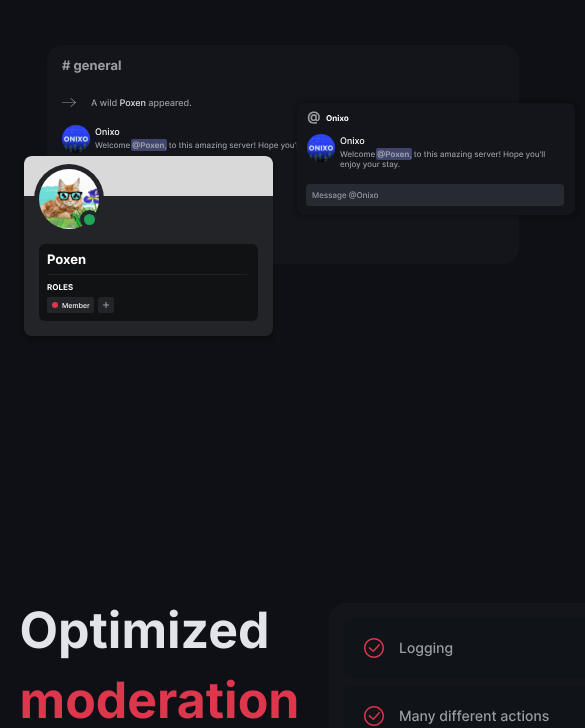
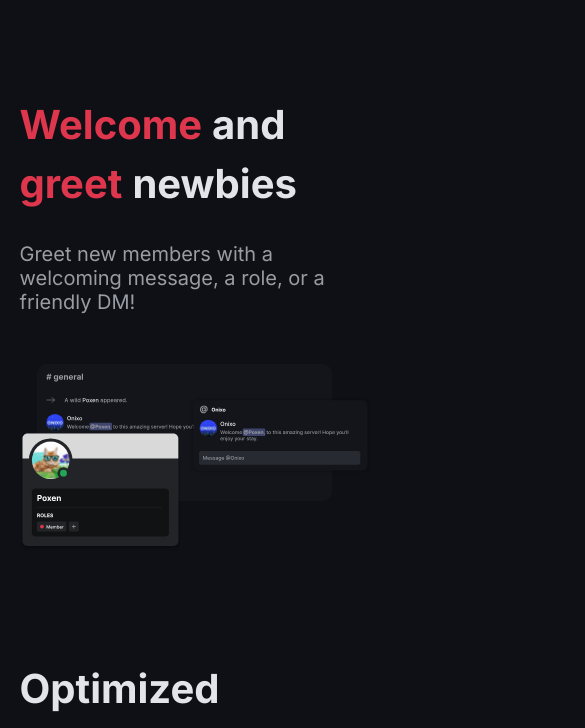
Before and after one commit to Poxie/onixo-new, a Next.js app in the folder frontend/: page / in a window 390 px wide. Shown: the part 2463-3191 px from the top of the page, 585 px wide, since content can reach past the window. Built offline with nearby package versions, Linux system fonts and the light colour scheme.

Commit message:
Made tiles responsive

```diff
--- a/frontend/components/home/Home.module.scss
+++ b/frontend/components/home/Home.module.scss
@@ -143,6 +143,15 @@
     align-items: center;
     justify-content: space-between;
     gap: var(--spacing-secondary);
+
+    &.reversed {
+        img {
+            order: 0;
+        }
+        .tile-text {
+            order: 1;
+        }
+    }
 }
 .tile-text {
     width: 40%;
@@ -179,9 +188,12 @@
     }
 }
 .customize-text {
-    display: grid;
-    place-items: center;
+    display: flex;
+    flex-direction: column;
+    align-items: center;
     text-align: center;
+    max-width: var(--width-main-max);
+    margin: 0 auto;
 
     h2 {
         font-size: 44px;
@@ -208,6 +220,22 @@
     }
 }
 
+@media (max-width: 950px) {
+    .tile-text {
+        width: 70%;
+    }
+    .tile img {
+        width: 400px;
+    }
+    .tile-text {
+        h2 {
+            font-size: 35px;
+        }
+        p {
+            font-size: 18px;
+        }
+    }
+}
 @media (max-width: 800px) {
     .action-list {
         --row-amount: 2;
@@ -216,8 +244,42 @@
         white-space: normal;
     }
 }
+@media (max-width: 750px) {
+    .tile img {
+        width: 260px;
+    }
+    .tile-text {
+        h2 {
+            font-size: 30px;
+        }
+        p {
+            font-size: 16px;
+        }
+    }
+}
 @media (max-width: 500px) {
     .action-list {
         --row-amount: 1;
     }
+    .tiles {
+        gap: 80px;
+    }
+    .tile {
+        flex-direction: column;
+
+        img {
+            width: 100%;
+        }
+    }
+    .tile-text {
+        width: 100%;
+        order: 0 !important;
+
+        h2 {
+            font-size: 40px;
+        }
+        p {
+            font-size: 20px;
+        }
+    }
 }
--- a/frontend/components/home/Tile.tsx
+++ b/frontend/components/home/Tile.tsx
@@ -9,10 +9,12 @@ export const Tile: React.FC<TileType & {
         return part + ' ';
     })
 
+    const className = [
+        styles['tile'],
+        reversed ? styles['reversed'] : ''
+    ].join(' ');
     return(
-        <li className={styles['tile']}>
-            {reversed && <img src={`/icons/${icon}`} alt="" />}
-
+        <li className={className}>
             <div className={styles['tile-text']}>
                 <h2>
                     {newTitle}
@@ -22,7 +24,7 @@ export const Tile: React.FC<TileType & {
                 </p>
             </div>
 
-            {!reversed && <img src={`/icons/${icon}`} alt="" />}
+            <img src={`/icons/${icon}`} alt="" />
         </li>
     )
 }
```
